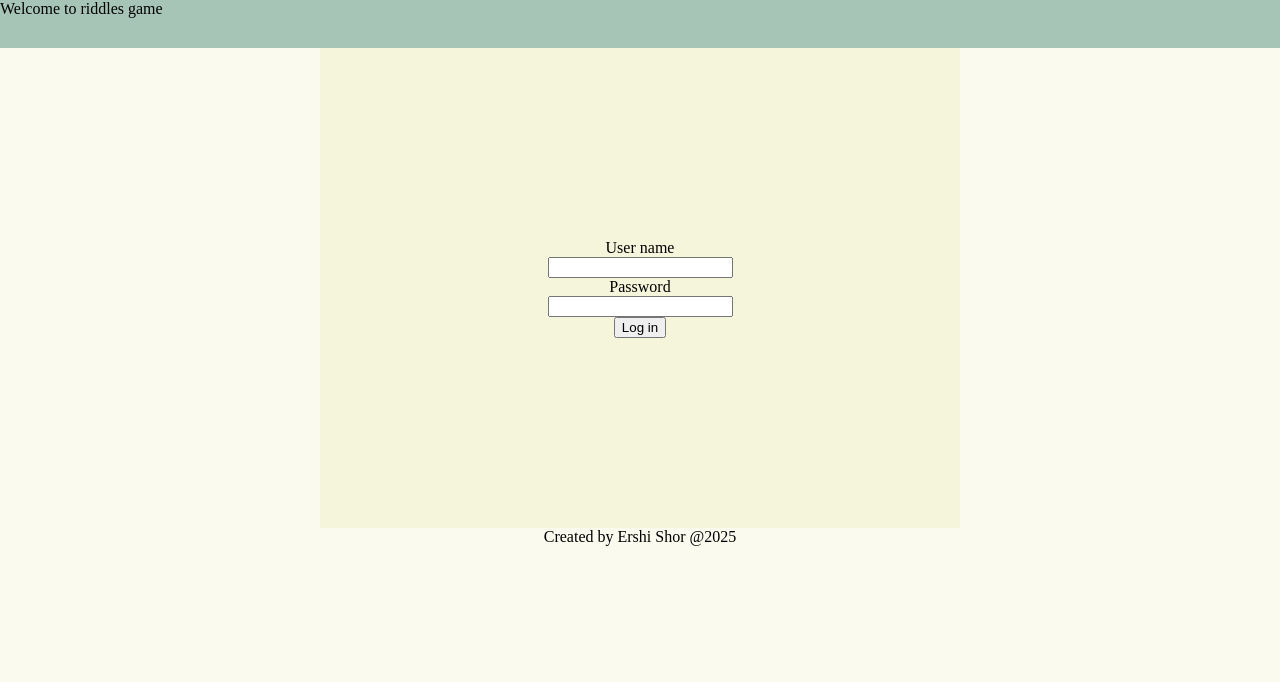
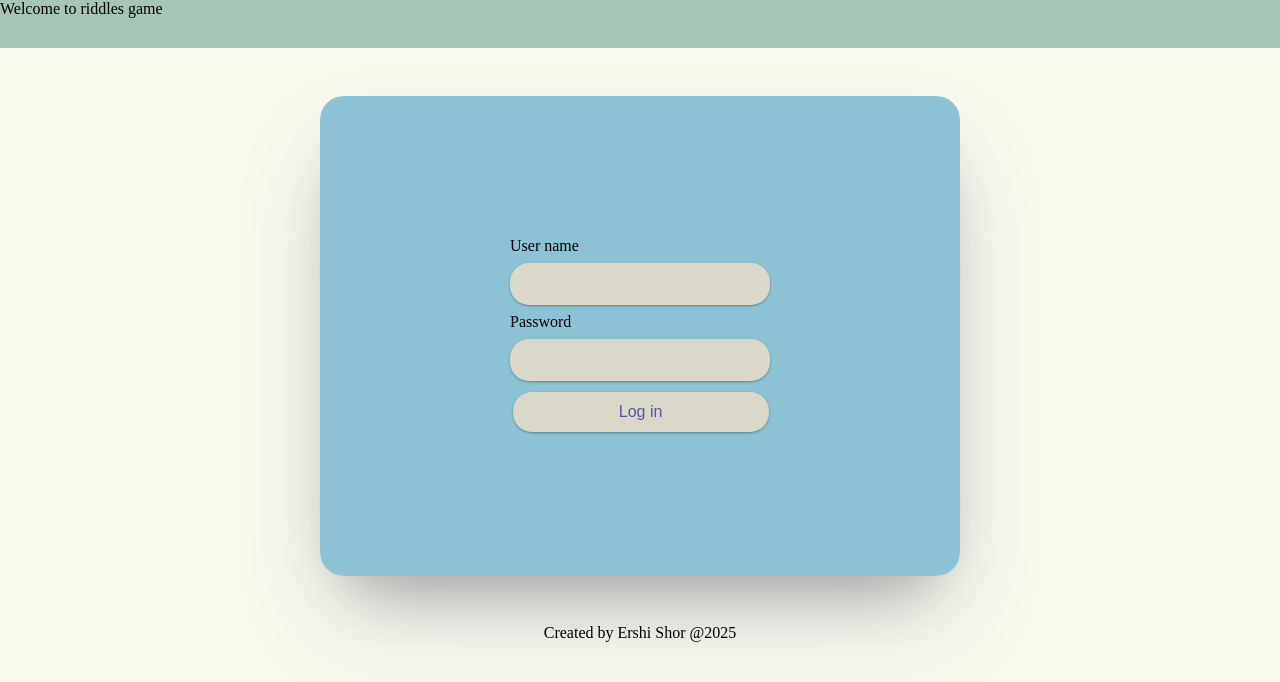
Before and after one commit to BaruchShor/Riddles-Web, a React (Vite) app: page /login in a window 1280 px wide. Shown: the top 682 px of the page. Built offline with nearby package versions, Linux system fonts and the light colour scheme.

Commit message:
added css for sign and log

```diff
--- a/src/components/LogIn.tsx
+++ b/src/components/LogIn.tsx
@@ -1,6 +1,6 @@
 import { useState } from "react";
 import { useNavigate } from "react-router";
-import "../style/LogIn.css";
+import "../style/SignLog.css";
 
 export default function LogIn() {
   const navigate = useNavigate();
@@ -64,6 +64,7 @@ export default function LogIn() {
       <form id="loginForm" onSubmit={handleSubmit}>
         <label htmlFor="userName">User name</label>
         <input
+          className="signInput"
           type="text"
           id="userName"
           value={username}
@@ -72,13 +73,16 @@ export default function LogIn() {
         />
         <label htmlFor="password">Password</label>
         <input
+          className="signInput"
           type="password"
           id="password"
           value={password}
           onChange={(e) => setPassword(e.target.value)}
           required
         />
-        <button type="submit">Log in</button>
+        <button id="logBtn" className="signInput" type="submit">
+          Log in
+        </button>
       </form>
       {error && <p style={{ color: "red" }}>{error}</p>}
     </article>
--- a/src/components/SignUp.tsx
+++ b/src/components/SignUp.tsx
@@ -1,5 +1,6 @@
 import { useState } from "react";
 import { useNavigate } from "react-router";
+import "../style/SignLog.css";
 
 export default function SignUp() {
   const navigate = useNavigate();
@@ -44,10 +45,12 @@ export default function SignUp() {
   };
 
   return (
-    <>
-      <form onSubmit={handleSubmit}>
+    <article id="signupPage">
+      <h2>Sign up page</h2>
+      <form id="signForm" onSubmit={handleSubmit}>
         <label htmlFor="userId">User Id</label>
         <input
+          className="signInput"
           type="text"
           id="userId"
           value={userId}
@@ -56,6 +59,7 @@ export default function SignUp() {
         />
         <label htmlFor="userName">User name</label>
         <input
+          className="signInput"
           type="text"
           id="userName"
           value={username}
@@ -64,15 +68,18 @@ export default function SignUp() {
         />
         <label htmlFor="password">Password</label>
         <input
+          className="signInput"
           type="password"
           id="password"
           value={password}
           onChange={(e) => setPassword(e.target.value)}
           required
         />
-        <button type="submit">Sign up</button>
+        <button id="signBtn" className="signInput" type="submit">
+          Sign up
+        </button>
       </form>
       {error && <p style={{ color: "red" }}>{error}</p>}
-    </>
+    </article>
   );
 }
--- /dev/null
+++ b/src/style/SignLog.css
@@ -0,0 +1,39 @@
+#signupPage,
+#logIn {
+  width: 40em;
+  height: 30em;
+  display: flex;
+  flex-direction: column;
+  justify-content: center;
+  align-items: center;
+  background-color: rgba(109, 178, 205, 0.776);
+  margin: 3em;
+  border-radius: 1.5em;
+  box-shadow: rgba(50, 50, 93, 0.25) 0px 50px 100px -20px,
+    rgba(0, 0, 0, 0.3) 0px 30px 60px -30px;
+}
+
+#signForm,
+#loginForm {
+  display: flex;
+  flex-direction: column;
+  justify-content: center;
+  align-items: start;
+  gap: 0.5em;
+}
+
+.signInput {
+  width: 20vw;
+  height: 2.5em;
+  background-color: rgba(255, 228, 196, 0.678);
+  border-radius: 1.5vw;
+  font-size: 1em;
+  color: rgb(87, 86, 160);
+  border: none;
+  box-shadow: rgba(0, 0, 0, 0.12) 0px 1px 3px, rgba(0, 0, 0, 0.24) 0px 1px 2px;
+}
+
+#signBtn,
+#logBtn {
+  margin: 1%;
+}
```
